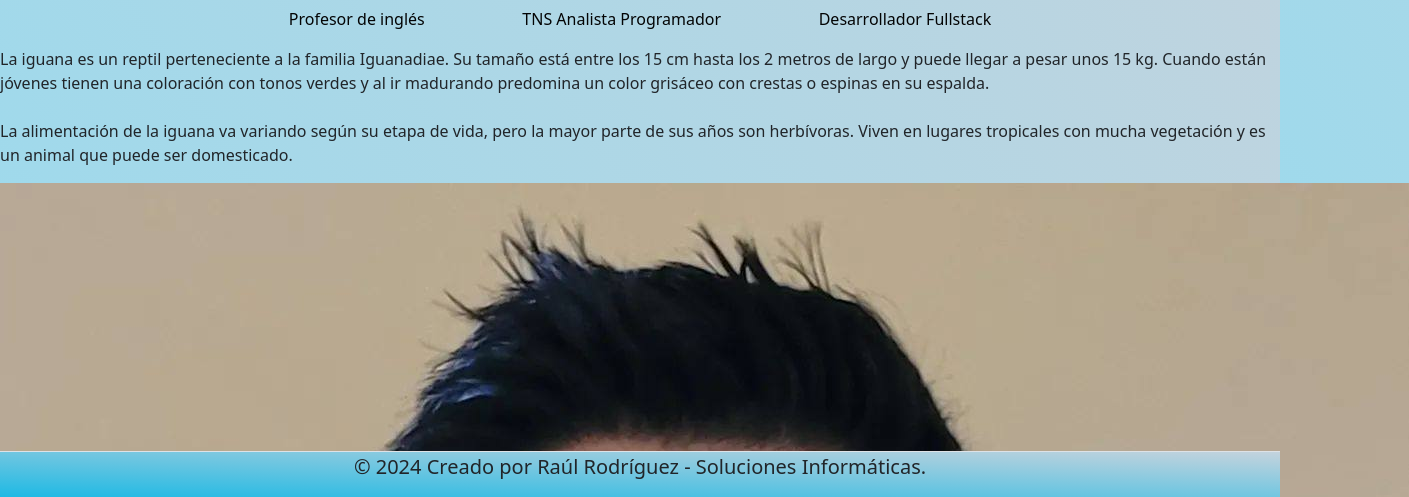
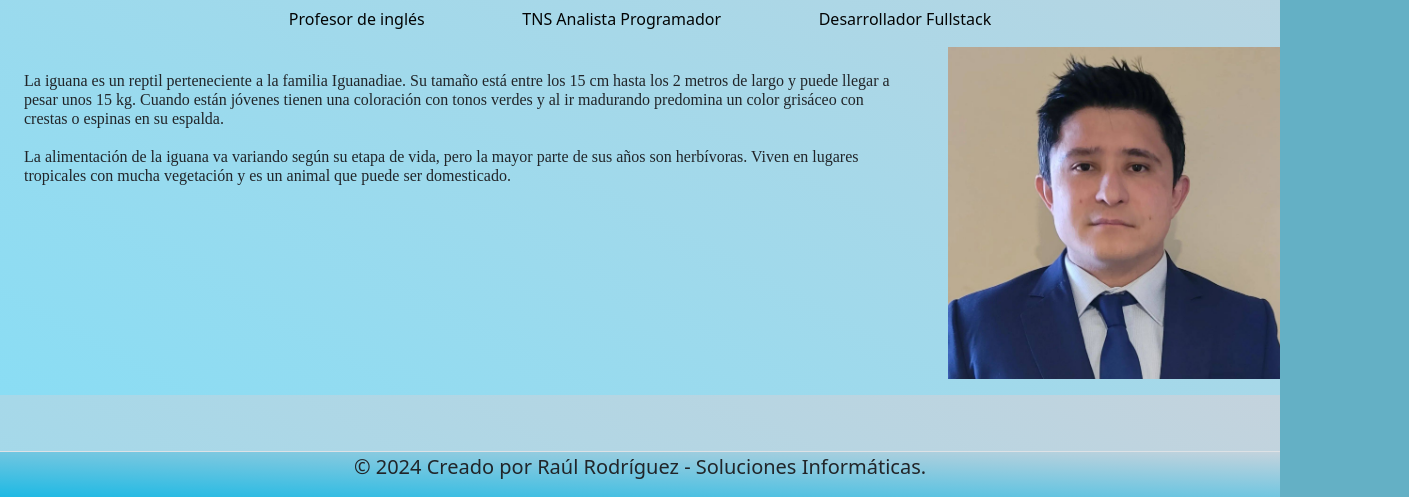
Before and after one commit to SickBoossS/CVRaulRC, a plain HTML site: page index.html in a window 1280 px wide. Shown: the part 301-798 px from the top of the page, 1409 px wide, since content can reach past the window. Drawn offline with nearby package versions, Linux system fonts and the light colour scheme.

Commit message:
Actualización css y página de inicio

```diff
--- a/assets/css/styles.css
+++ b/assets/css/styles.css
@@ -48,6 +48,23 @@ body {
     margin-top: 10px;
 }
 
+.descripción{width: 475px;
+    height: 197px;
+    text-align: left;
+    font: normal normal 300 16px/19px Raleway;
+    letter-spacing: 0px;
+    opacity: 1; display: flex;top: 845px;
+    left: 731px;
+    width: 399px;
+    height: 237px;
+    opacity: 1;
+    top: 800px;
+    left: 0px;
+    width: 1280px;
+    height: 348px;
+    background-image: linear-gradient(to right top, #c4d3dd, #8addf4)
+    opacity: 1;}
+    .descripción img {justify-content: end;}
 
 .card {
     display: flex;
--- a/index.html
+++ b/index.html
@@ -63,8 +63,8 @@
     </div>
     </article>
     <main><div>
-        <div class="descripción"><p>La iguana es un reptil perteneciente a la familia Iguanadiae. Su tamaño está entre los 15 cm hasta los 2 metros de largo y puede llegar a pesar unos 15 kg. Cuando están jóvenes tienen una coloración con tonos verdes y al ir madurando predomina un color grisáceo con crestas o espinas en su espalda. <br> <br> La alimentación de la iguana va variando según su etapa de vida, pero la mayor parte de sus años son herbívoras. Viven en lugares tropicales con mucha vegetación y es un animal que puede ser domesticado.</p>
-        <img src="./assets/img/FotoRaulRodriguezBackG.jpg" alt=""></div>
+        <div class="descripción"><p class="mx-4 my-4">La iguana es un reptil perteneciente a la familia Iguanadiae. Su tamaño está entre los 15 cm hasta los 2 metros de largo y puede llegar a pesar unos 15 kg. Cuando están jóvenes tienen una coloración con tonos verdes y al ir madurando predomina un color grisáceo con crestas o espinas en su espalda. <br> <br> La alimentación de la iguana va variando según su etapa de vida, pero la mayor parte de sus años son herbívoras. Viven en lugares tropicales con mucha vegetación y es un animal que puede ser domesticado.</p>
+        <img class="ms-3 mb-3" src="./assets/img/FotoRaulRodriguezBackG.jpg" alt=""></div>
     </div></main>
 <footer class="bg-light d-flex flex-column align-items-center fs-5 border-top border-top-5 border-bottom border-bottom-5">
     <p>© 2024 Creado por Raúl Rodríguez - Soluciones Informáticas.</p>
```
